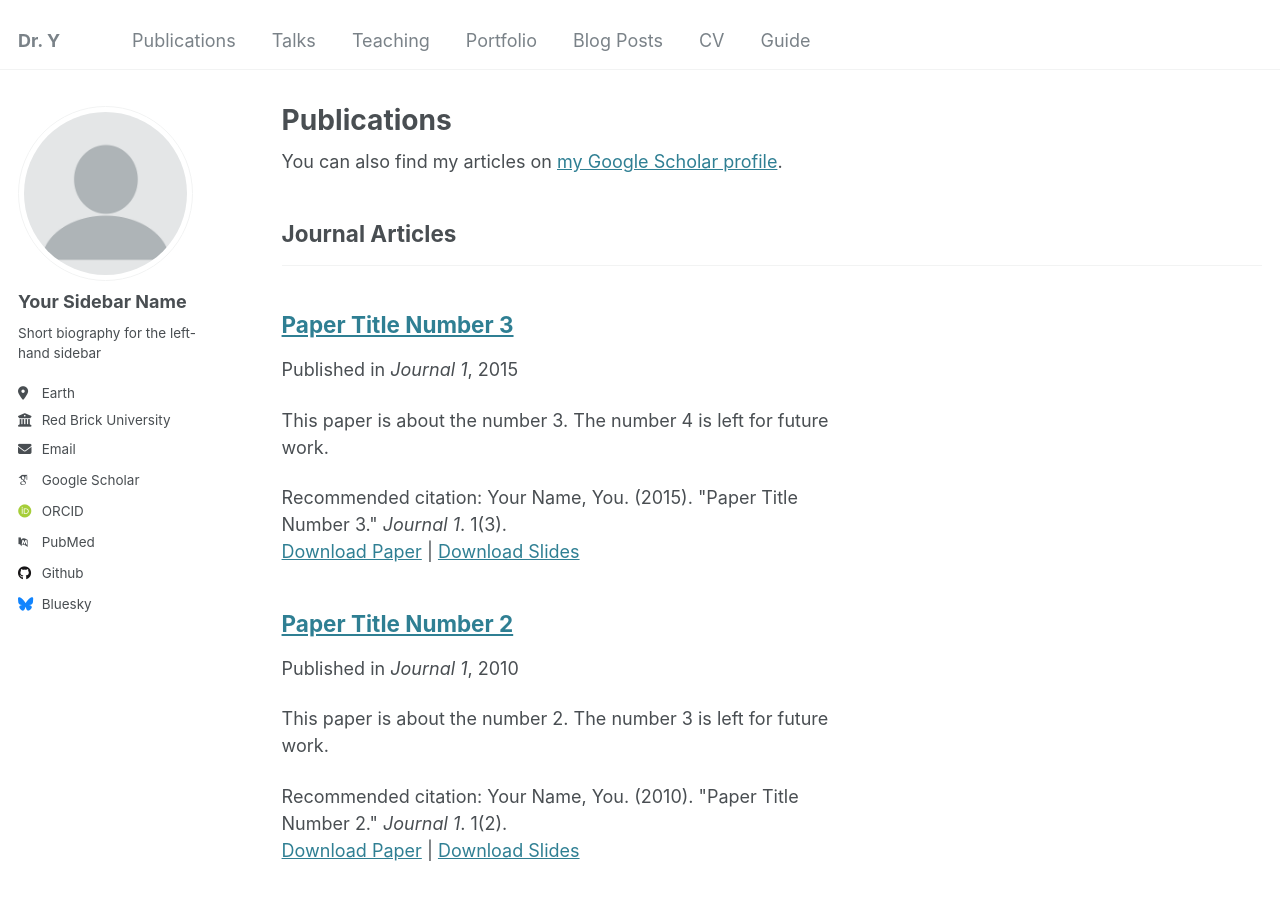
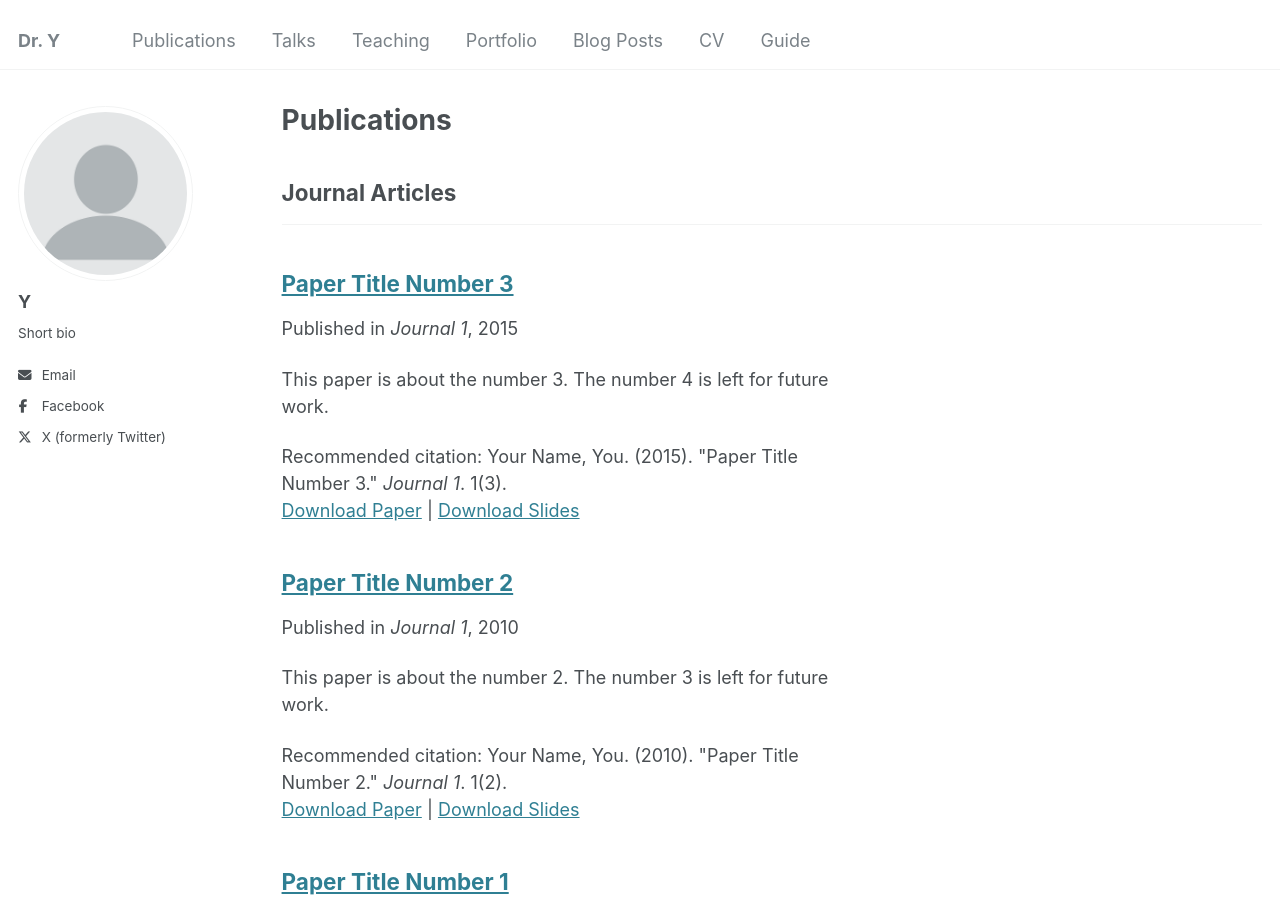
Before and after one commit to cpyo/cpyo.github.io, a Jekyll site: the page built from _pages/publications.html, in a window 1280 px wide and 900 px high. Built offline with Jekyll 4.4.1, drawn with Linux system fonts in a browser that asks for light colours; some web fonts are replaced; part of the change alters nothing that is shown.

Commit message:
Update _config.yml

```diff
--- a/_config.yml
+++ b/_config.yml
@@ -22,57 +22,14 @@ repository               : "cpyo.github.io"
 author:
   # Biographic information
   avatar           : "profile.png"
-  name             : "Your Sidebar Name"
+  name             : "Y"
   pronouns         : # example: "she/her"
-  bio              : "Short biography for the left-hand sidebar"
-  location         : "Earth"
-  employer         : "Red Brick University"
-  uri              : # URL
+  bio              : "Short bio"
   email            : "none@example.org"
 
-  # Academic websites
-  arxiv            : # URL - Update with the correct link to your profile
-  googlescholar    : "https://scholar.google.com/citations?user=PS_CX0AAAAAJ"
-  impactstory      : # URL
-  orcid            : "http://orcid.org/yourorcidurl"
-  semantic         : # URL
-  pubmed           : "https://www.ncbi.nlm.nih.gov/pubmed/?term=john+snow"
-  researchgate     : # URL
-  scopus           : # URL
-
-  # Repositories and software development
-  bitbucket        : # Username - Update with your username on the site
-  codepen          : # Username
-  dribbble         : # Username
-  github           : "academicpages"
-  kaggle           : # Username
-  stackoverflow    : # User number or user number and name (i.e., use "1" or "1/jeff-atwood")
-
   # Social media
-  bluesky          : "bsky.app" # Replace this with you Bluesky username
-  facebook         : # Username
-  flickr           : # Username
-  foursquare       : # Username
-  goodreads        : # Username
-  google_plus      : # Username
-  keybase          : # Username
-  instagram        : # Username
-  lastfm           : # Username
-  linkedin         : # Username
-  mastodon         : # URL
-  medium           : # URL
-  pinterest        : # Username
-  soundcloud       : # Username
-  steam            : # Username
-  telegram         : # URL
-  tumblr           : # Username
-  twitter          : # Username for X / Twitter
-  vine             : # Username
-  weibo            : # Username
-  wikipedia        : # Username
-  xing             : # Username
-  youtube          : # Username
-  zhihu            : # Username
+  facebook         : abc
+  twitter          : def
 
 # Publication Category - The following the list of publication categories and their headings
 publication_category:
```
